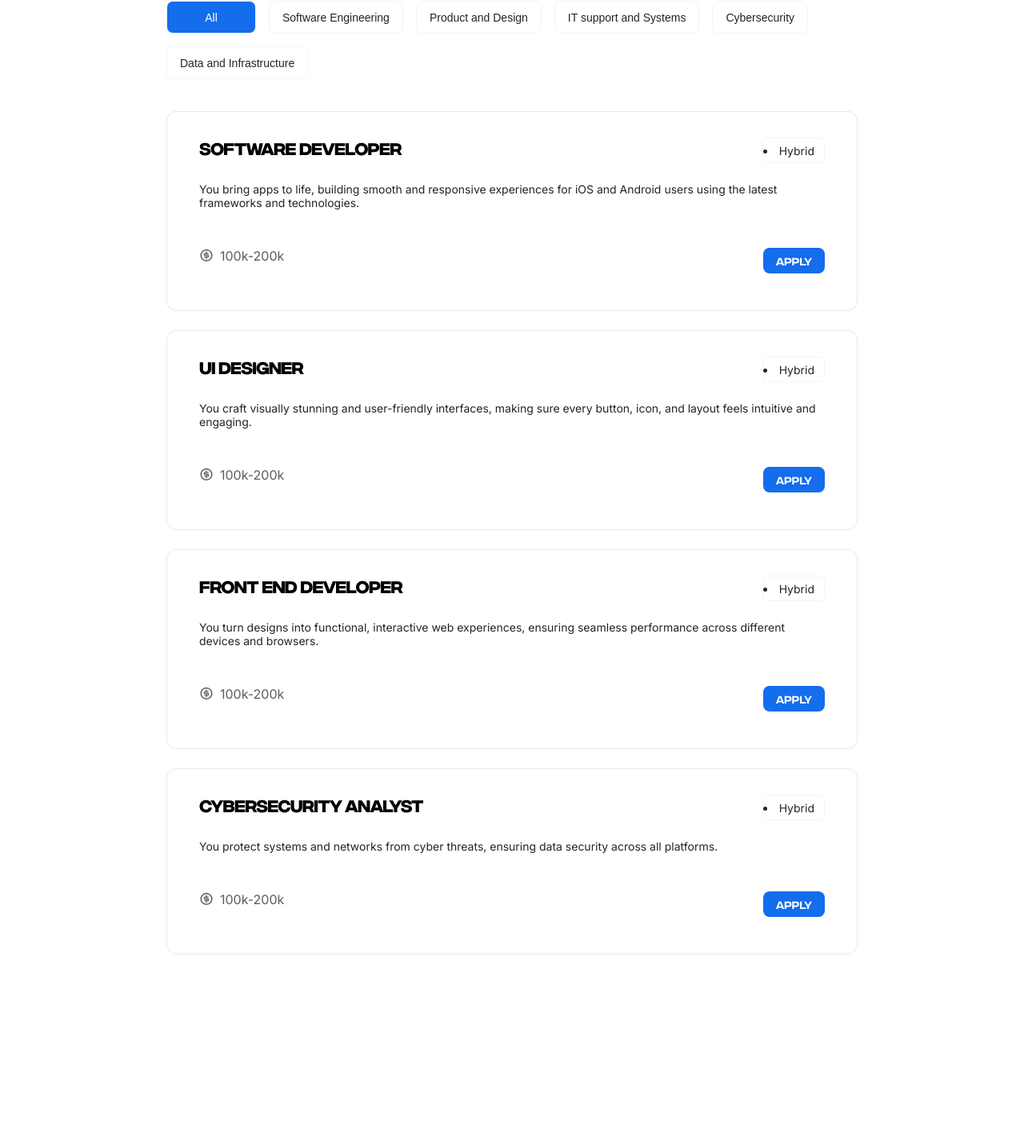
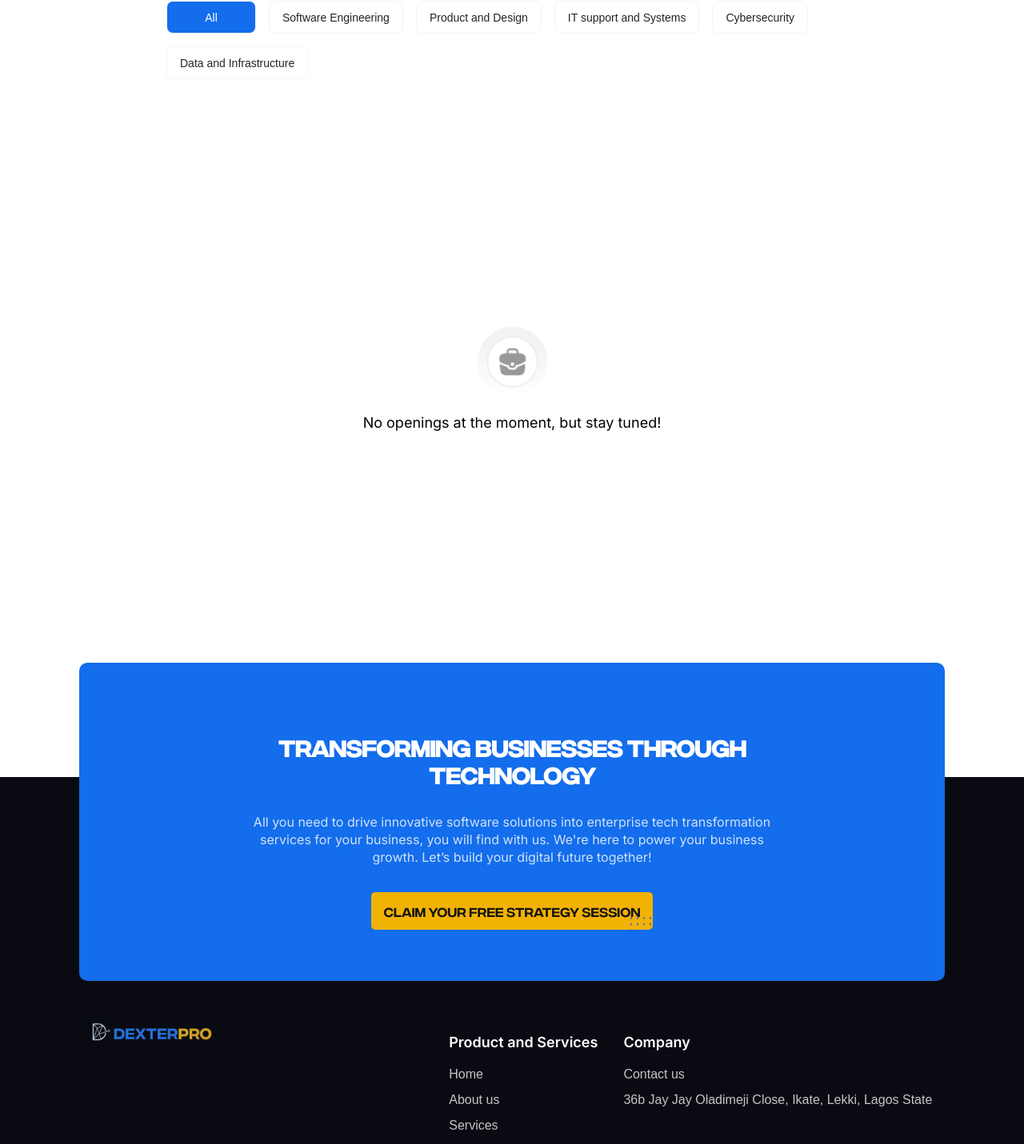
Before and after one commit to Dexter-pro-web/DexterTech, a React (Create React App) app: page /careers in a window 1280 px wide. Shown: the part 902-2333 px from the top of the page at 80% size. Built offline with nearby package versions, Linux system fonts and the light colour scheme.

Commit message:
responsiveness fixes

```diff
--- a/src/components/Data/jobData.js
+++ b/src/components/Data/jobData.js
@@ -1,38 +1,2 @@
 export const jobData = [
-  {
-    title: "SOFTWARE DEVELOPER",
-    description:
-      "You bring apps to life, building smooth and responsive experiences for iOS and Android users using the latest frameworks and technologies.",
-    type: "Full-time",
-    salary: "100k-200k",
-    hybrid: true,
-    category: "Software Engineering",
-  },
-  {
-    title: "UI DESIGNER",
-    description:
-      "You craft visually stunning and user-friendly interfaces, making sure every button, icon, and layout feels intuitive and engaging.",
-    type: "Full-time",
-    salary: "100k-200k",
-    hybrid: true,
-    category: "Product and Design",
-  },
-  {
-    title: "FRONT END DEVELOPER",
-    description:
-      "You turn designs into functional, interactive web experiences, ensuring seamless performance across different devices and browsers.",
-    type: "Full-time",
-    salary: "100k-200k",
-    hybrid: true,
-    category: "Software Engineering",
-  },
-  {
-    title: "CYBERSECURITY ANALYST",
-    description:
-      "You protect systems and networks from cyber threats, ensuring data security across all platforms.",
-    type: "Full-time",
-    salary: "100k-200k",
-    hybrid: true,
-    category: "Cybersecurity",
-  },
 ];
--- a/src/components/footer.js
+++ b/src/components/footer.js
@@ -2,6 +2,7 @@ import React from "react";
 import "../styles/footer.css";
 import logo from "../assets/images/logo.png";
 import effect from "../assets/images/button-effects.png";
+import { NavLink } from "react-router-dom";
 
 const Footer = () => {
   return (
@@ -34,10 +35,11 @@ const Footer = () => {
             <div>
               <p>Product and Services</p>
               <ul>
-                <li>Home</li>
-                <li>About us</li>
-                <li>Services</li>
-                <li>Testimonials</li>
+                <li><NavLink exact to="/">Home</NavLink></li>
+                <li><NavLink exact to="/about">About us</NavLink></li>
+                <li><NavLink exact to="/services">Services</NavLink></li>
+                <li><NavLink exact to="/partners">Partners</NavLink></li>
+                <li><NavLink exact to="/careers">Careers</NavLink></li>
               </ul>
             </div>
             <div>
--- a/src/pages/Partners.js
+++ b/src/pages/Partners.js
@@ -55,7 +55,7 @@ export default function Partners() {
             <p>Work with a team that understands tech and business</p>
           </div>
           <div className="main-partner-col2">
-            <h3>OUUNLOCK MORE OPPURTUNITIES</h3>
+            <h3>UNLOCK MORE OPPURTUNITIES</h3>
             <p>Collaborate on projects that create real value.</p>
           </div>
         </div>
--- a/src/styles/service-type.css
+++ b/src/styles/service-type.css
@@ -155,7 +155,11 @@
   }
 
   .service-type-text p {
-    font-size: 14px; /* Smaller text for readability on smaller screens */
+    font-size: 16px; /* Smaller text for readability on smaller screens */
+  }
+
+  .service-type-text ul li{
+    font-size: 16px;
   }
 
   .service-item {
@@ -235,8 +239,12 @@
     font-size: 14px; /* Smaller paragraph text */
   }
 
+  .service-type-text ul li{
+    font-size: 14px;
+  }
+
   .service-item {
-    font-size: 12px; /* Smaller font for service items */
+    font-size: 1px; /* Smaller font for service items */
   }
 
   .service-icon {
@@ -259,11 +267,11 @@
   }
 
   .work-step h5 {
-    font-size: 16px;
+    font-size: 17px;
   }
 
   .work-step p {
-    font-size: 12px;
+    font-size: 14px;
   }
 }
 
@@ -285,15 +293,19 @@
   }
 
   .service-type-text h2 {
-    font-size: 12px; /* Very small subtitle */
+    font-size: 15px; /* Very small subtitle */
   }
 
   .service-type-text p {
-    font-size: 13px; /* Very small text */
+    font-size: 14px; /* Very small text */
+  }
+
+  .service-type-text ul li{
+    font-size: 14px;
   }
 
   .service-item {
-    font-size: 10px; /* Very small font for service items */
+    font-size: 14px; /* Very small font for service items */
   }
 
   .service-icon {
@@ -321,10 +333,10 @@
 
   .work-step h5 {
     margin-top: 0;
-    font-size: 14px; /* Smaller titles for work steps */
+    font-size: 15px; /* Smaller titles for work steps */
   }
 
   .work-step p {
-    font-size: 13px; /* Very small description */
+    font-size: 14px; /* Very small description */
   }
 }
--- a/src/styles/service.css
+++ b/src/styles/service.css
@@ -82,7 +82,7 @@
   }
 
   .service-hero p {
-    font-size: 14px;
+    font-size: 15px;
     margin-bottom: 24px;
   }
 
```
